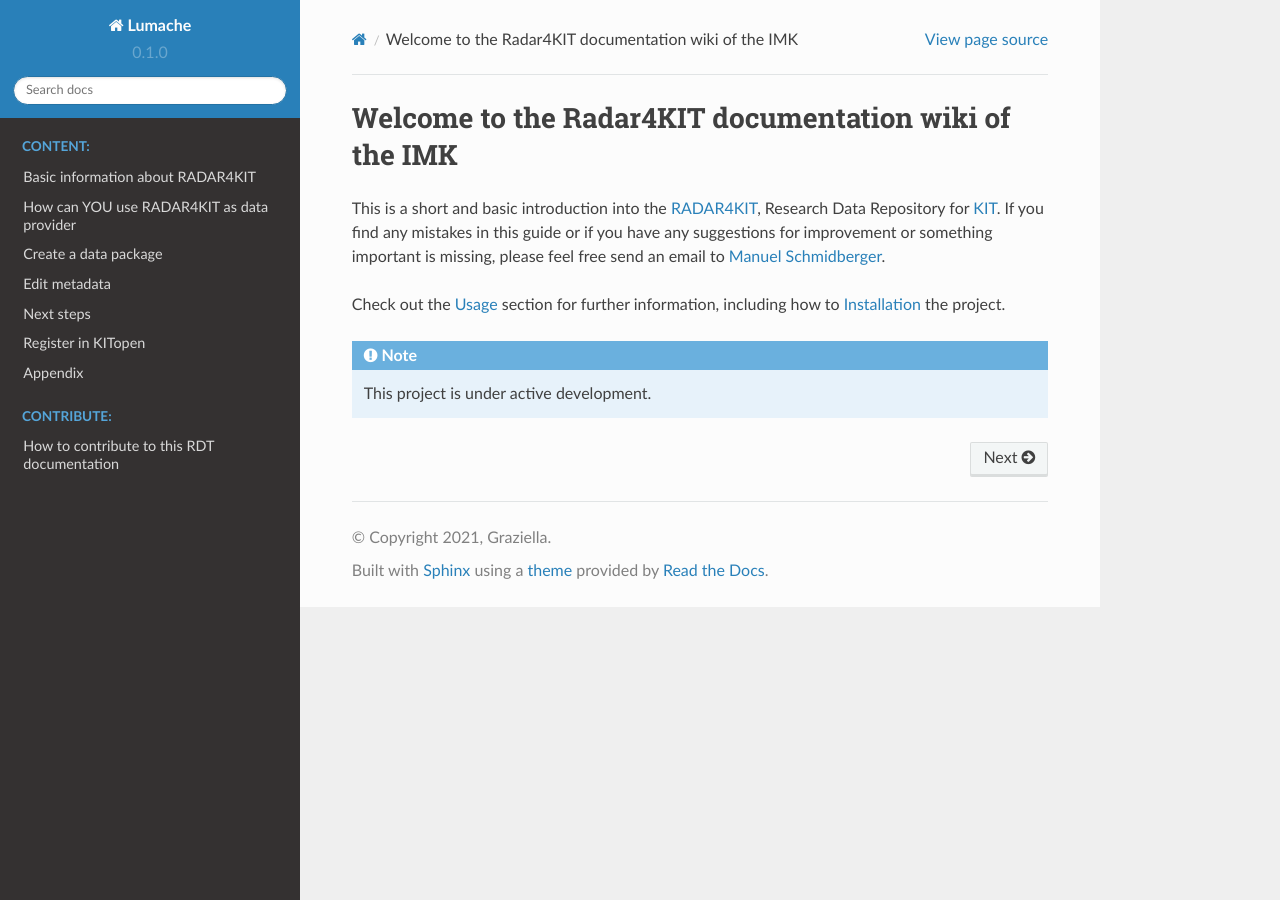
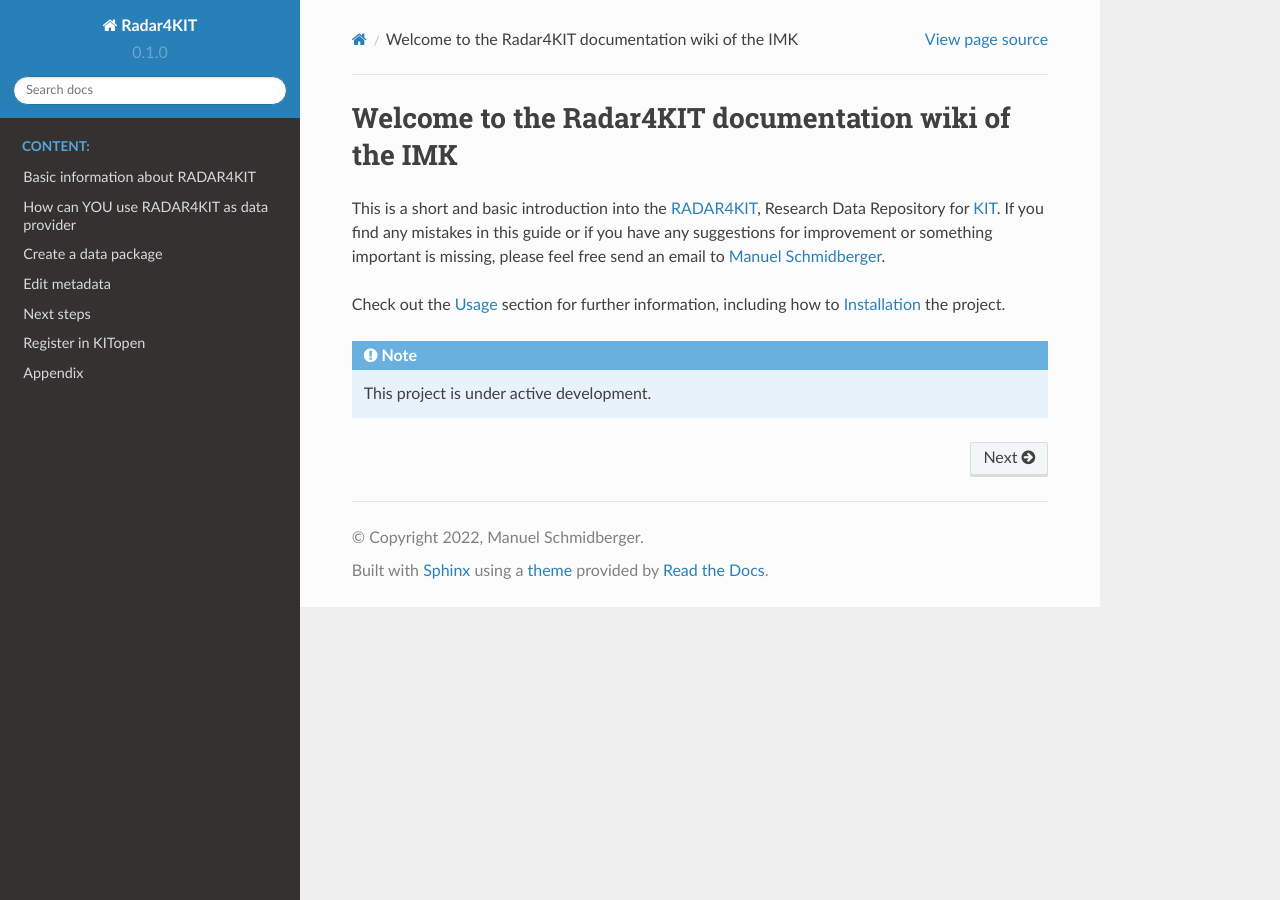
Before and after one commit to sabarth/Radar4KIT, a Sphinx documentation site: the page built from docs/source/index.rst, in a window 1280 px wide. Built offline with Sphinx 7.4.7 and the Read the Docs theme 2.0.0, drawn with Linux system fonts in a browser that asks for light colours.

Commit message:
edit conf.py and remove contribute section from index.rst

```diff
--- a/docs/source/conf.py
+++ b/docs/source/conf.py
@@ -2,9 +2,9 @@
 
 # -- Project information
 
-project = 'Lumache'
-copyright = '2021, Graziella'
-author = 'Graziella'
+project = 'Radar4KIT'
+copyright = '2022, Manuel Schmidberger'
+author = 'Manuel Schmidberger'
 
 release = '0.1'
 version = '0.1.0'
@@ -17,6 +17,7 @@ extensions = [
     'sphinx.ext.autodoc',
     'sphinx.ext.autosummary',
     'sphinx.ext.intersphinx',
+    'sphinx.ext.autosectionlabel'
 ]
 
 intersphinx_mapping = {
--- a/docs/source/index.rst
+++ b/docs/source/index.rst
@@ -25,10 +25,3 @@ how to :ref:`installation` the project.
    Content/nextsteps
    Content/kitopen
    Content/appendix
-
-.. toctree::
-   :maxdepth: 2
-   :hidden:
-   :caption: Contribute:
-
-   Contribute/howto
```
